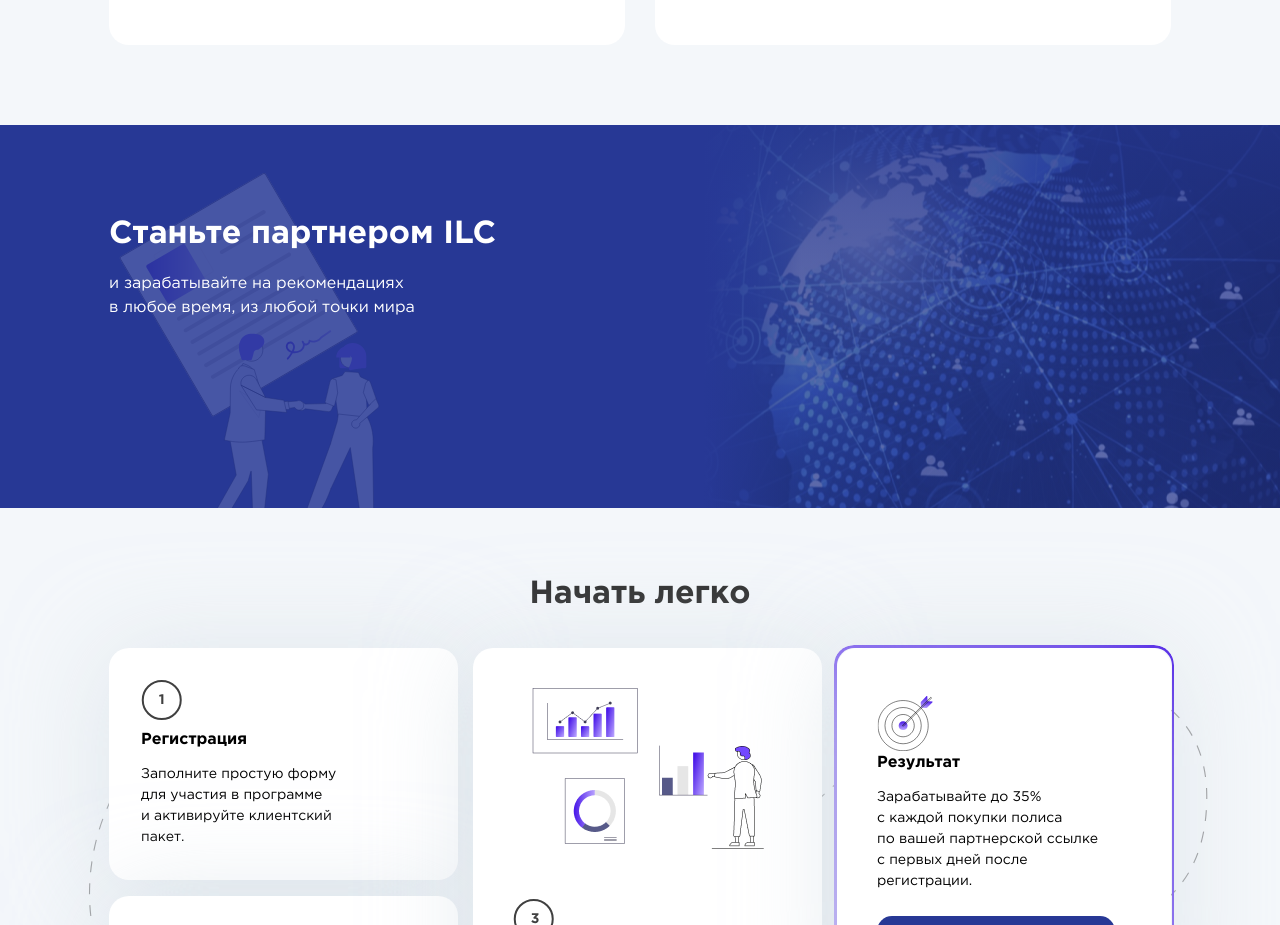
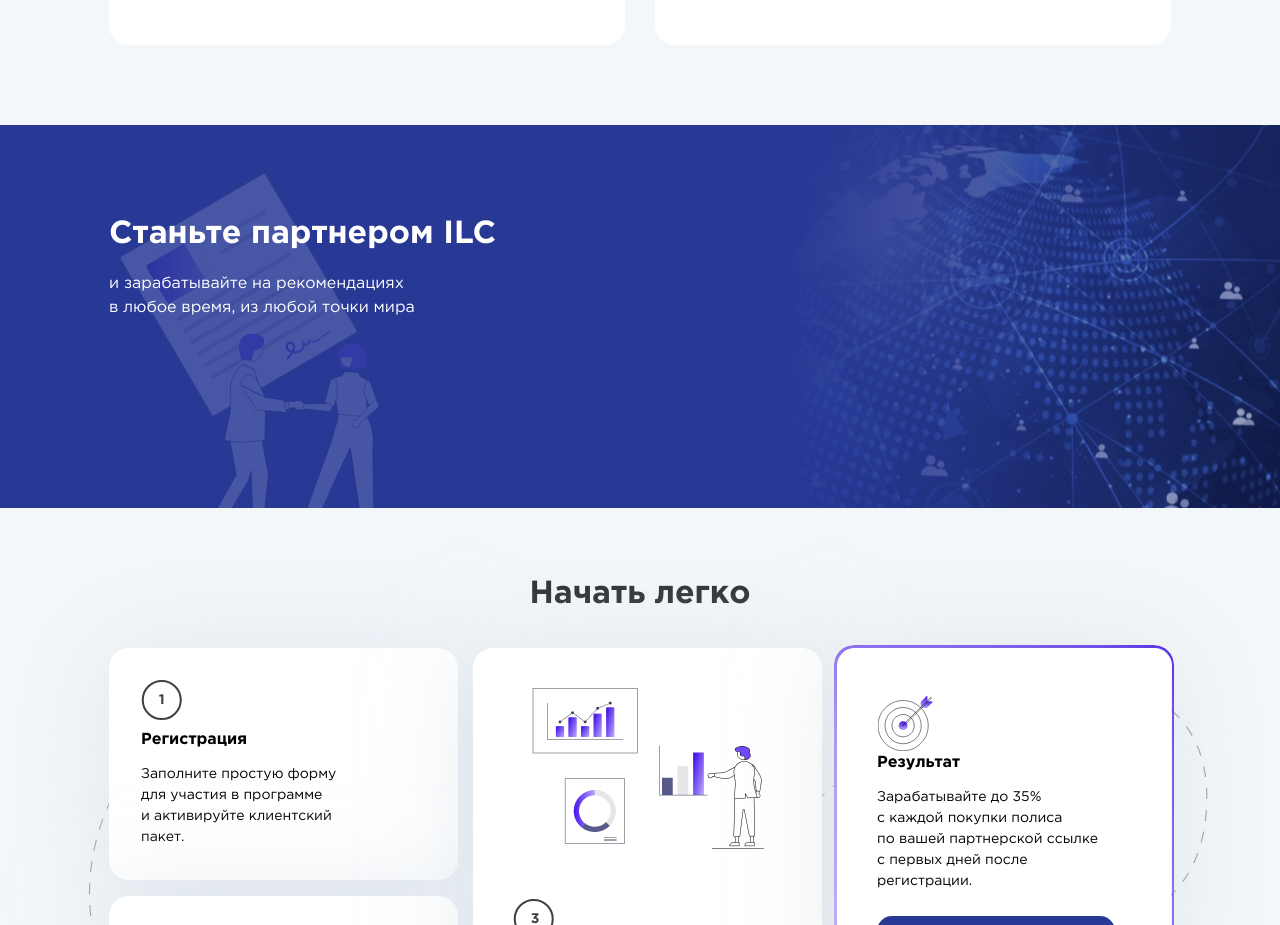
Before and after one commit to andTheowind/legitimateDoc, a plain HTML site: page index.html in a window 1280 px wide. Shown: the part 3745-4670 px from the top of the page. Drawn offline with Linux system fonts and the light colour scheme.

Commit message:
Update style.css

```diff
--- a/css/style.css
+++ b/css/style.css
@@ -655,7 +655,7 @@ p {
 
 .partnership {
     color: #ffffff;
-        background: linear-gradient(0deg, rgba(39, 56, 149, 0.60) 50%, rgba(39, 56, 149, 0.80) 100%), linear-gradient(90deg, #273895 55%, rgba(26, 39, 105, 0.35) 62.63%), url(../img/blue-bg-img.png), lightgray -22.532px 0.21px / 102.26% 99.938% no-repeat;
+    background: linear-gradient(0deg, rgba(39, 56, 149, 0.2) 33%, rgba(39, 56, 149, 0.4) 73%), linear-gradient(90deg, #273895 61%, rgba(26, 39, 105, 0.35) 95.63%), url(../img/blue-bg-img.png), lightgray -22.532px 0.21px / 102.26% 96.938% no-repeat;
     width: 100%;
     background-repeat: no-repeat;
     background-position: 100% 50%;
```
